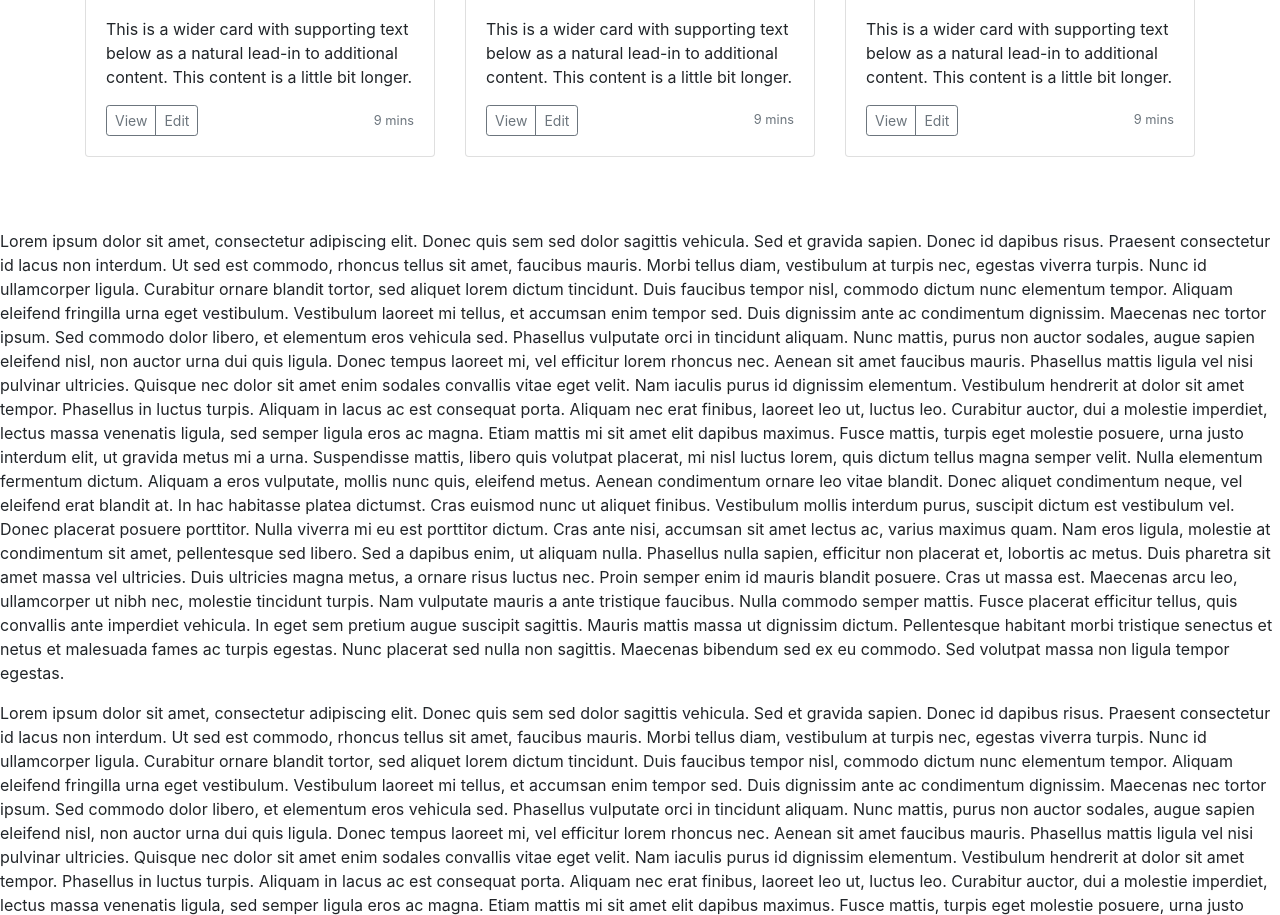
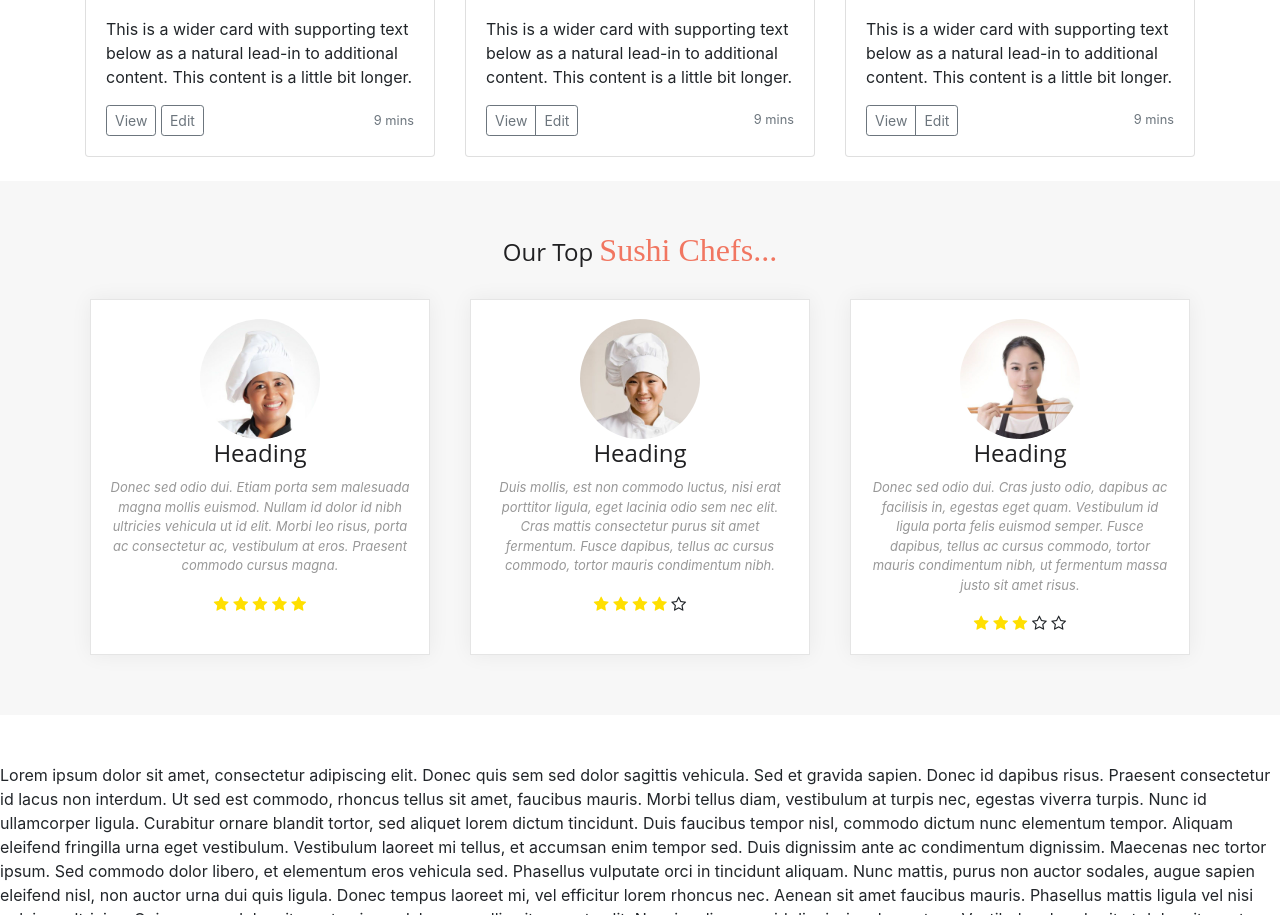
Before and after one commit to avishkakavindu/front-end-Sushi-Chef, a website: page index.html in a window 1280 px wide. Shown: the part 1325-2240 px from the top of the page. Drawn offline with nearby package versions, Linux system fonts and the light colour scheme.

Commit message:
chefsSection added

```diff
--- a/css/styles.css
+++ b/css/styles.css
@@ -141,8 +141,8 @@
 .jumbotron p {
     font-size: 2vh;
 }
-/* --- */
 
+/* --- album --- */
 #welcome span {
     font-family: 'Brush Script MT';
     font-size: xx-large;
@@ -161,3 +161,46 @@
     font-size: small;
     color: #989898;
 }
+
+/* --- chefs --- */
+#chefsSection {
+    background-color: #f7f7f7;
+    padding-top: 50px;
+    padding-bottom: 40px;
+}
+
+#chefsSection h2 {
+    font-family: 'Open Sans';
+    font-style: normal;
+    color: #202022;
+    font-size: x-large;
+    margin-bottom: 10px;;
+}
+
+#chefsSection span {
+    font-family: 'Brush Script MT';
+    font-size: xx-large;
+    color : #f17661;
+}
+
+#chefs img {
+    width: 120px;
+    height: auto;
+}
+
+#chefs > .col-lg {
+    text-align: center;
+    background-color: #fff;
+    box-shadow: 0 0 20px rgba(0,0,0,0.06), 0 0 0 1px rgba(0,0,0,0.1) inset;
+    margin: 20px;
+    padding: 20px;
+}
+
+#chefs p {
+    color: #989898;
+    font-size: small;
+    font-style: oblique;
+}
+.ratings > .fa-star {
+    color: #FFDF00;
+}
--- a/index.html
+++ b/index.html
@@ -170,15 +170,16 @@
                   Donec sed odio dui. Etiam porta sem malesuada magna mollis euismod. Nullam id dolor id nibh ultricies vehicula ut id elit. Morbi leo risus, porta ac consectetur ac, vestibulum at eros. Praesent commodo cursus magna.Duis mollis, est non commodo luctus, nisi erat porttitor ligula, eget lacinia odio sem nec elit. Cras mattis consectetur purus sit amet fermentum. Fusce dapibus, tellus ac cursus commodo, tortor mauris condimentum nibh.
               </p>
           </div>
-
+          <!-- album -->
           <div class="row">
+            <!-- item 1 -->
             <div class="col-md-4">
               <div class="card mb-4 box-shadow">
                 <img class="card-img-top" src="img/img1.jpg" alt="Card image cap">
                 <div class="card-body">
                   <p class="card-text">This is a wider card with supporting text below as a natural lead-in to additional content. This content is a little bit longer.</p>
                   <div class="d-flex justify-content-between align-items-center">
-                    <div class="btn-group">
+                    <div class="rating">
                       <button type="button" class="btn btn-sm btn-outline-secondary">View</button>
                       <button type="button" class="btn btn-sm btn-outline-secondary">Edit</button>
                     </div>
@@ -187,6 +188,7 @@
                 </div>
               </div>
             </div>
+            <!-- item 2 -->
             <div class="col-md-4">
               <div class="card mb-4 box-shadow">
                 <img class="card-img-top" src="img/img2.jpg" alt="Card image cap">
@@ -202,6 +204,7 @@
                 </div>
               </div>
             </div>
+            <!-- item 3 -->
             <div class="col-md-4">
               <div class="card mb-4 box-shadow">
                 <img class="card-img-top" src="img/img3.jpg" alt="Card image cap">
@@ -219,7 +222,57 @@
             </div>
           </div>
         </div>
+
+        <!-- chefs -->
+        <div class="row" id="chefsSection">
+          <div class="container">
+            <h2 class="display-5 text-center">
+              Our Top <span>Sushi Chefs...</span>
+            </h2>
+            <div class="row" id="chefs">
+              <div class="col-lg">
+                <img class="rounded-circle" src="img/chef1.jpg">
+                <h2>Heading</h2>
+                <p>Donec sed odio dui. Etiam porta sem malesuada magna mollis euismod. Nullam id dolor id nibh ultricies vehicula ut id elit. Morbi leo risus, porta ac consectetur ac, vestibulum at eros. Praesent commodo cursus magna.</p>
+                <div class="ratings">
+                  <i class="fa fa-star"></i>
+                  <i class="fa fa-star"></i>
+                  <i class="fa fa-star"></i>
+                  <i class="fa fa-star"></i>
+                  <i class="fa fa-star"></i>
                 </div>
+              </div><!-- /.col-lg -->
+              <div class="col-lg">
+                <img class="rounded-circle" src="img/chef2.jpg">
+                <h2>Heading</h2>
+                <p>Duis mollis, est non commodo luctus, nisi erat porttitor ligula, eget lacinia odio sem nec elit. Cras mattis consectetur purus sit amet fermentum. Fusce dapibus, tellus ac cursus commodo, tortor mauris condimentum nibh.</p>
+                <div class="ratings">
+                  <i class="fa fa-star"></i>
+                  <i class="fa fa-star"></i>
+                  <i class="fa fa-star"></i>
+                  <i class="fa fa-star"></i>
+                  <i class="fa fa-star-o"></i>
+                </div>
+              </div><!-- /.col-lg -->
+              <div class="col-lg">
+                <img class="rounded-circle" src="img/chef3.jpg">
+                <h2>Heading</h2>
+                <p>Donec sed odio dui. Cras justo odio, dapibus ac facilisis in, egestas eget quam. Vestibulum id ligula porta felis euismod semper. Fusce dapibus, tellus ac cursus commodo, tortor mauris condimentum nibh, ut fermentum massa justo sit amet risus.</p>
+                <div class="ratings">
+                  <i class="fa fa-star"></i>
+                  <i class="fa fa-star"></i>
+                  <i class="fa fa-star"></i>
+                  <i class="fa fa-star-o"></i>
+                  <i class="fa fa-star-o"></i>
+                </div>
+              </div><!-- /.col-lg -->
+              </div>
+            </div><!-- /.row -->
+          </div>
+        </div>
+
+
+
 
 
 
```
Also changed, not shown: img/chef1.jpg (added), img/chef2.jpg (added), img/chef3.jpg (added). Lines whose indentation alone changed are shown as unchanged.
